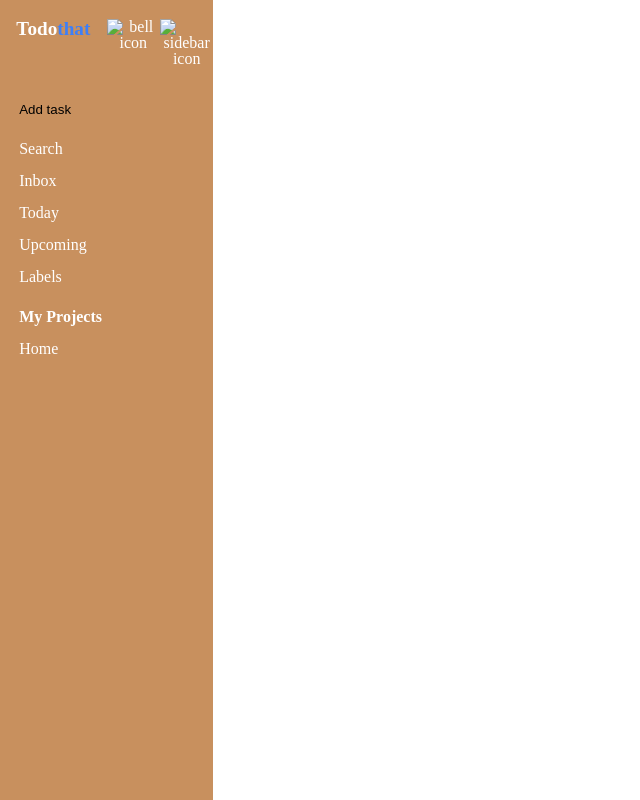
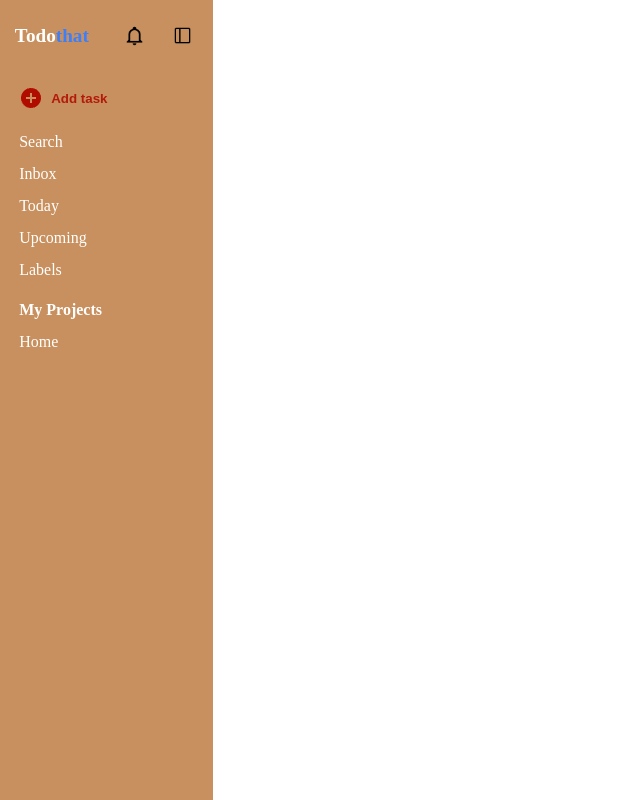
Before and after one commit to jordanperkins98/todoThat, a website built with webpack: page src/index.html in a window 1280 px wide. Shown: the whole page, without its empty margins (0-640 px from the left). Built offline with nearby package versions, Linux system fonts and the light colour scheme.

Commit message:
Add icons to sidebar

```diff
--- a/src/index.html
+++ b/src/index.html
@@ -10,8 +10,8 @@
     <nav class="sidebar">
       <div class="initial">
         <h1 class="logo">Todo<span>that</span></h1>
-        <img src="" alt="bell icon" class="notifications" />
-        <img src="" alt="sidebar icon" class="closeSidebar" />
+        <div class="icons">
+        </div>
       </div>
       <button class="newTodo">
         Add task
@@ -22,6 +22,7 @@
         <div class="link"><a href="#" class="today">Today</a></div>
         <div class="link"><a href="#" class="upcoming">Upcoming</a></div>
         <div class="link"><a href="#" class="labels">Labels</a></div>
+
       </div>
       <div class="projects">
         <div class="projectHeading">
--- a/src/styles.css
+++ b/src/styles.css
@@ -81,15 +81,23 @@ a{
 
 .initial{
     margin-top: 1.2rem;
+    height: 2rem;
     margin-bottom: 1.2rem;
-    display: grid;
-    grid-template-columns: 2fr 1fr 1fr;
+    display: flex;
+    justify-content: space-around;
+    align-items: center;
+
 }
 .initial h1{
     font-size: 1.2rem;
     font-weight: 700;
 
 
+}
+
+.icons{
+    display: flex;
+    gap: 1rem;
 }
 
 h1 > span{
@@ -140,11 +148,59 @@ h1 > span{
     margin: 0 0.7rem;
     display: flex;
     justify-content: start;
+    align-items: center;
+
+    font-weight: 600;
+    color: #b10c00e5;
+    gap: 0.5rem;
 
 }
+
 
 .newTodo:hover{
     cursor: pointer;
     background-color: #839fb82a;
 
 }
+
+.newTodo:active{
+    scale: 0.95;
+    transition: all 0.5s;
+}
+
+.notificationsIcon{
+    height: 1.3rem;
+    width: auto;
+}
+
+.iconDiv{
+    display: flex;
+    justify-content: center;
+    align-items: center;
+    height: 2rem;
+    width: 2rem;
+    border-radius: 0.5rem;
+
+}
+
+.siderbarIcon{
+    height: 1.3rem;
+    width: auto;
+}
+
+.iconDiv:hover{
+    cursor: pointer;
+    background-color: #839fb82a;
+
+}
+
+.iconDiv:active{
+    scale: 0.95;
+    transition: all 0.5s;
+}
+
+
+.addTaskIcon{
+    height: 1.5rem;
+    width: auto;
+}
--- a/src/ui.js
+++ b/src/ui.js
@@ -1,6 +1,9 @@
 import Todo from './todo.js';
 import Project from './todoProject.js';
 import './styles.css';
+import bellIcon from './Assets/bell-outline.png';
+import sidebarIcon from './Assets/sidebar.png';
+import addTaskIcon from './Assets/plus-circle-custom.png';
 
 
 const newTodo = Todo.new('Take the bins out','Take the bins out for Mum & Dad','Normal',null,null)
@@ -8,3 +11,24 @@ const newTodo = Todo.new('Take the bins out','Take the bins out for Mum & Dad','
 newTodo.addLabel('Chores')
 
 console.log(newTodo)
+
+function iconToDiv(imgPath,divNameForicon){
+    const element = document.createElement('div')
+    element.classList.add('iconDiv')
+    const icon = new Image();
+    icon.src = imgPath
+    icon.classList.add(divNameForicon);
+    element.appendChild(icon)
+    return element
+}
+
+document.querySelector('.icons').appendChild(iconToDiv(bellIcon,'notificationsIcon'));
+document.querySelector('.icons').appendChild(iconToDiv(sidebarIcon,'siderbarIcon'));
+
+
+const button = document.querySelector('.newTodo')
+
+const addIcon = new Image();
+addIcon.src = addTaskIcon;
+addIcon.classList.add('addTaskIcon')
+button.prepend(addIcon);
--- a/webpack.config.js
+++ b/webpack.config.js
@@ -1,5 +1,6 @@
 const path = require('path');
 const HtmlWebpackPlugin = require('html-webpack-plugin');
+const { type } = require('os');
 
 module.exports = {
     mode: 'development',
@@ -25,6 +26,10 @@ module.exports = {
                 test: /\.css$/i,
                 use: ['style-loader', 'css-loader'],
             },
+            {
+                test: /\.(png|svg|jpg|jpeg|gif)$/i,
+                type: 'asset/resource',
+            },
         ],
     },
 };
```
Also changed, not shown: src/Assets/bell-outline.png (added), src/Assets/plus-circle-custom.png (added), src/Assets/sidebar.png (added).
